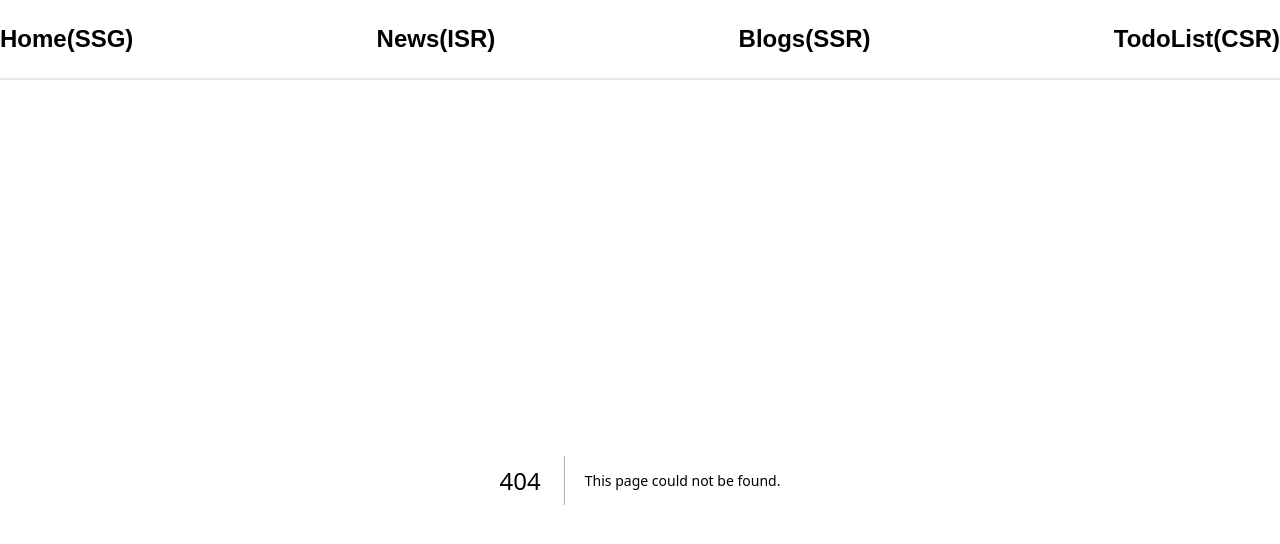
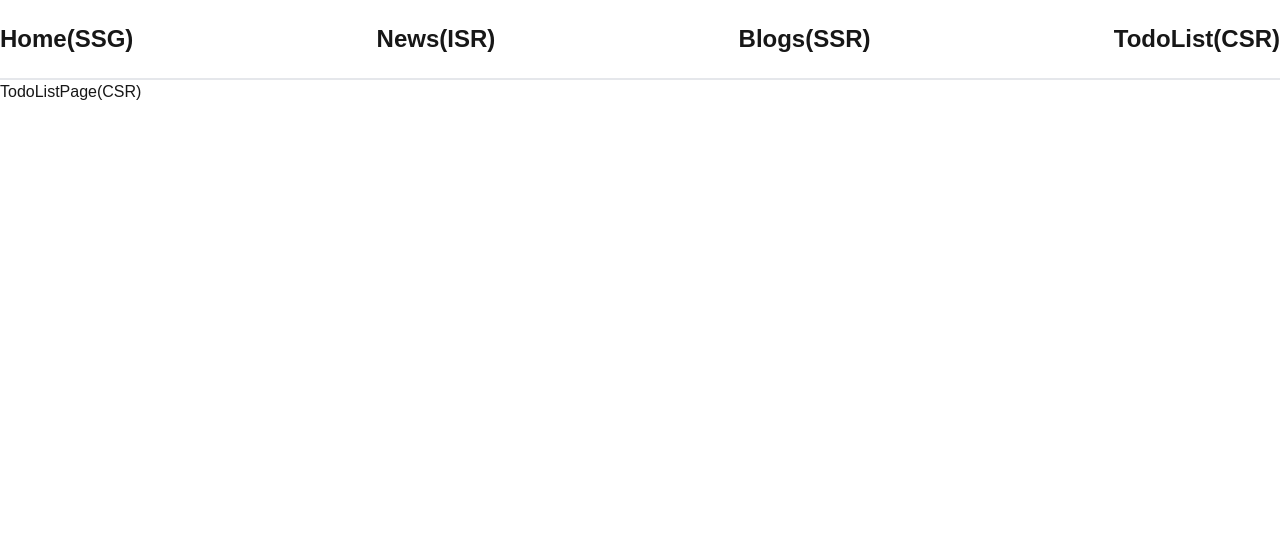
Before and after one commit to woohyuckk/standard-03-14, a Next.js app: page /todolist in a window 1280 px wide. Before the commit this address had no page. Shown: the top 544 px of the page. Built offline with nearby package versions, Linux system fonts and the light colour scheme.

Commit message:
1단계 페이지 설정 완료

```diff
--- /dev/null
+++ b/src/app/blogs/page.tsx
@@ -0,0 +1,7 @@
+import React from "react";
+
+const BlogsPage = () => {
+  return <div>BlogsPage(SSR)</div>;
+};
+
+export default BlogsPage;
--- /dev/null
+++ b/src/app/news/page.tsx
@@ -0,0 +1,5 @@
+const NewsPage = () => {
+  return <div>NewsPage(ISR)</div>;
+};
+
+export default NewsPage;
--- /dev/null
+++ b/src/app/todolist/page.tsx
@@ -0,0 +1,5 @@
+const TodoListPage = () => {
+  return <div>TodoListPage(CSR)</div>;
+};
+
+export default TodoListPage;
```
